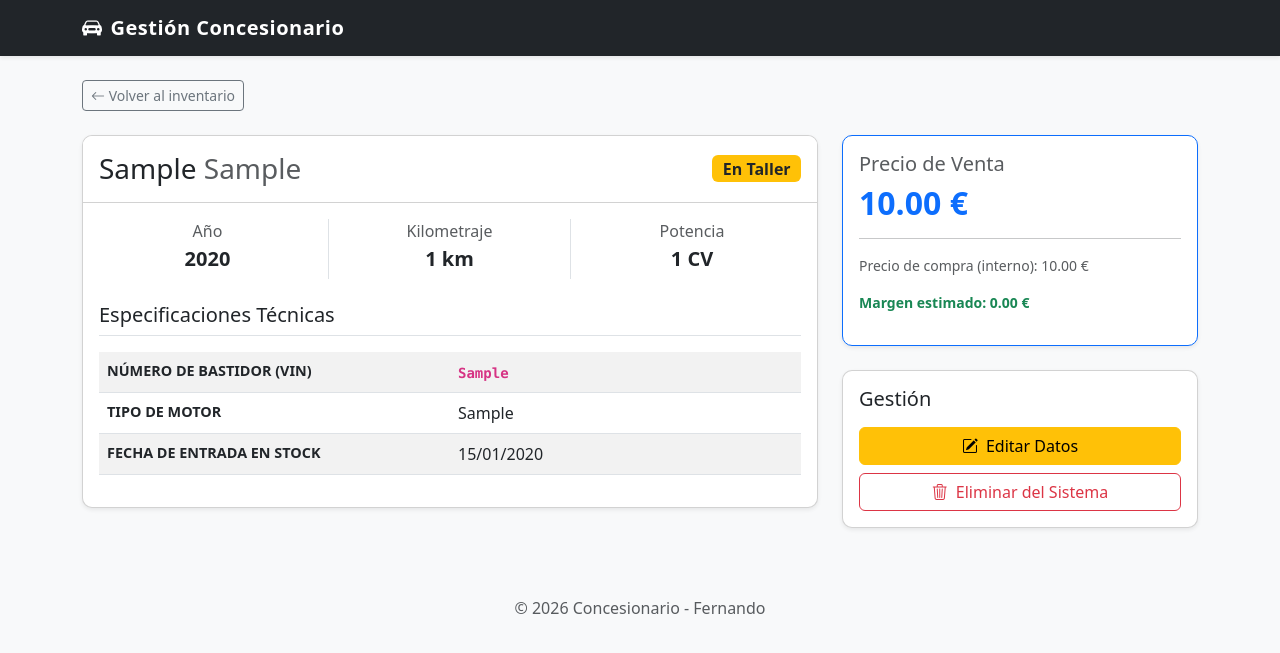
After one commit to FerMelero/gestion-concesionario, a Flask app: page /vehiculos/1 in a window 1280 px wide. The commit adds this page. Shown: the top 653 px of the page. Run offline with Flask 3, Linux system fonts and the light colour scheme; tables that the repository leaves empty hold one stand-in row (values such as "Sample post").

Commit message:
Ahora se puede entrar a ver en detalle cada vehiculo

```diff
--- /dev/null
+++ b/aprendizajes.txt
@@ -0,0 +1,5 @@
+He aprendido que es mejor una sesión local para las consultas en vez de lanzar una global.
+He aprendido ha seleccionar por id con sqlalchemy.
+He aprendido que una sesión es una transaccion.
+
+He aprendido que el flujo para hacer una consulta (eliminación, inserción o simplemente consultar) es de abrir la session, usar TRY y poner lo que necesitemos, luego poner add y commit para añadirlo
--- a/models/db.py
+++ b/models/db.py
@@ -6,7 +6,6 @@ from models.entities import Vehiculo
 
 engine = config.engine
 Session = sessionmaker(bind=engine)
-session = Session()
 
 def crear_tablas():
     print("Estableciendoconexión con Postgres")
@@ -14,9 +13,11 @@ def crear_tablas():
     print("Tablas creadas")
 
 def get_all_vehicles():
+    session = Session()
     return session.query(Vehiculo).all()
 
 def insert_vehicle(marca, modelo, kilometros, vin, anio, motor, potencia, pCompra, pVenta, estado, fEntrada):
+    session = Session()
     try:
         nuevo_vehiculo = Vehiculo(
             marca=marca,
@@ -42,7 +43,15 @@ def insert_vehicle(marca, modelo, kilometros, vin, anio, motor, potencia, pCompr
     finally:
         session.close()
 
-
+def vehicle_by_id(id):
+    session = Session()
+    try:
+        return session.query(Vehiculo).filter(Vehiculo.id == id).first()
+    except Exception as e:
+        session.rollback()
+        print("Error", e)
+    finally:
+        session.close()
 
 
 if __name__ == "__main__":
--- a/routes/vehicles.py
+++ b/routes/vehicles.py
@@ -1,5 +1,5 @@
 from flask import Blueprint, render_template, request, redirect, url_for
-from models.db import get_all_vehicles, insert_vehicle
+from models.db import get_all_vehicles, insert_vehicle, vehicle_by_id
 from datetime import datetime
 
 vehiculos_bp = Blueprint('vehiculos', __name__)
@@ -32,3 +32,10 @@ def new_vehicle():
         return redirect(url_for('vehiculos.index'))
 
     return render_template('newVehicle.html')
+
+
+@vehiculos_bp.route('/vehiculos/<int:id>')
+def vehiculo_id(id):
+    id_vehiculo = vehicle_by_id(id)
+
+    return render_template('vehicleId.html', vehiculo=id_vehiculo)
--- a/templates/index.html
+++ b/templates/index.html
@@ -48,7 +48,9 @@
                             {% endif %}
                         </td>
                         <td>
-                            <button class="btn btn-sm btn-outline-secondary"><i class="bi bi-pencil"></i></button>
+                            <a href="{{ url_for('vehiculos.vehiculo_id', id=v.id) }}" class="btn btn-sm btn-outline-secondary">
+    <i class="bi bi-pencil"></i>
+</a>
                             <button class="btn btn-sm btn-outline-danger"><i class="bi bi-trash"></i></button>
                         </td>
                     </tr>
--- /dev/null
+++ b/templates/vehicleId.html
@@ -0,0 +1,92 @@
+{% extends "base.html" %}
+
+{% block title %}Detalle: {{ vehiculo.marca }} {{ vehiculo.modelo }}{% endblock %}
+
+{% block content %}
+<div class="mb-4">
+    <a href="{{ url_for('vehiculos.index') }}" class="btn btn-outline-secondary btn-sm">
+        <i class="bi bi-arrow-left"></i> Volver al inventario
+    </a>
+</div>
+
+<div class="row">
+    <div class="col-md-8">
+        <div class="card shadow-sm mb-4">
+            <div class="card-header bg-white d-flex justify-content-between align-items-center py-3">
+                <h3 class="mb-0">{{ vehiculo.marca }} <span class="text-muted">{{ vehiculo.modelo }}</span></h3>
+                <span class="badge {% if vehiculo.estado == 'D' %}bg-success{% elif vehiculo.estado == 'V' %}bg-danger{% else %}bg-warning text-dark{% endif %} fs-6">
+                    {% if vehiculo.estado == 'D' %}Disponible{% elif vehiculo.estado == 'V' %}Vendido{% else %}En Taller{% endif %}
+                </span>
+            </div>
+            <div class="card-body">
+                <div class="row text-center mb-4">
+                    <div class="col-4 border-end">
+                        <p class="text-muted mb-1">Año</p>
+                        <h5 class="fw-bold">{{ vehiculo.anio.year }}</h5>
+                    </div>
+                    <div class="col-4 border-end">
+                        <p class="text-muted mb-1">Kilometraje</p>
+                        <h5 class="fw-bold">{{ "{:,.0f}".format(vehiculo.kilometros) }} km</h5>
+                    </div>
+                    <div class="col-4">
+                        <p class="text-muted mb-1">Potencia</p>
+                        <h5 class="fw-bold">{{ vehiculo.potencia }} CV</h5>
+                    </div>
+                </div>
+
+                <h5 class="border-bottom pb-2">Especificaciones Técnicas</h5>
+                <table class="table table-striped mt-3">
+                    <tbody>
+                        <tr>
+                            <th scope="row" class="w-50">Número de Bastidor (VIN)</th>
+                            <td><code>{{ vehiculo.vin }}</code></td>
+                        </tr>
+                        <tr>
+                            <th scope="row">Tipo de Motor</th>
+                            <td>
+                                {% if vehiculo.motor == 'G' %}Gasolina
+                                {% elif vehiculo.motor == 'D' %}Diésel
+                                {% elif vehiculo.motor == 'E' %}Eléctrico
+                                {% elif vehiculo.motor == 'HB' %}Híbrido
+                                {% else %}{{ vehiculo.motor }}{% endif %}
+                            </td>
+                        </tr>
+                        <tr>
+                            <th scope="row">Fecha de Entrada en Stock</th>
+                            <td>{{ vehiculo.fecha_entrada.strftime('%d/%m/%Y') }}</td>
+                        </tr>
+                    </tbody>
+                </table>
+            </div>
+        </div>
+    </div>
+
+    <div class="col-md-4">
+        <div class="card shadow-sm border-primary mb-4">
+            <div class="card-body">
+                <h5 class="card-title text-muted">Precio de Venta</h5>
+                <h2 class="text-primary fw-bold">{{ "{:,.2f}".format(vehiculo.precio_venta) }} €</h2>
+                <hr>
+                <p class="small text-muted">Precio de compra (interno): {{ "{:,.2f}".format(vehiculo.precio_compra) }} €</p>
+                <p class="small text-success fw-bold">
+                    Margen estimado: {{ "{:,.2f}".format(vehiculo.precio_venta - vehiculo.precio_compra) }} €
+                </p>
+            </div>
+        </div>
+
+        <div class="card shadow-sm">
+            <div class="card-body">
+                <h5 class="mb-3">Gestión</h5>
+                <div class="d-grid gap-2">
+                    <button class="btn btn-warning">
+                        <i class="bi bi-pencil-square me-2"></i>Editar Datos
+                    </button>
+                    <button class="btn btn-outline-danger">
+                        <i class="bi bi-trash3 me-2"></i>Eliminar del Sistema
+                    </button>
+                </div>
+            </div>
+        </div>
+    </div>
+</div>
+{% endblock %}
```
Also changed, not shown: README.md (added).
